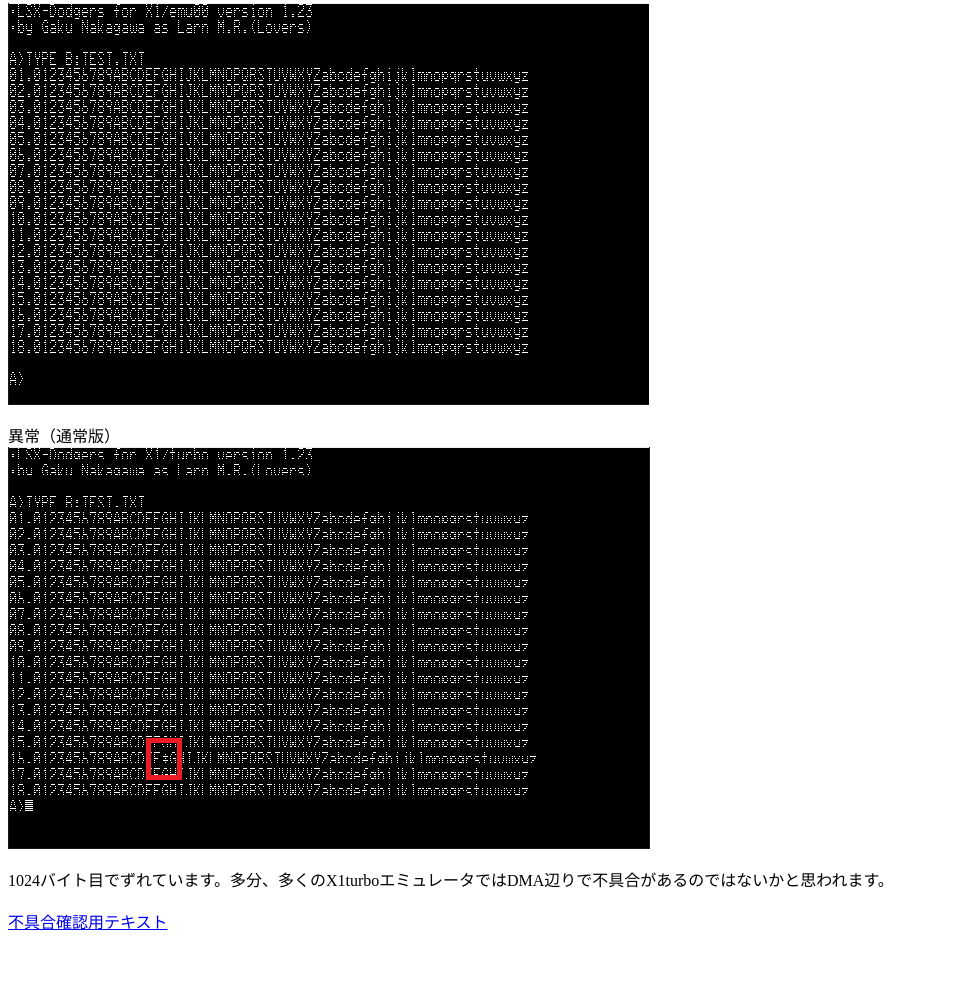
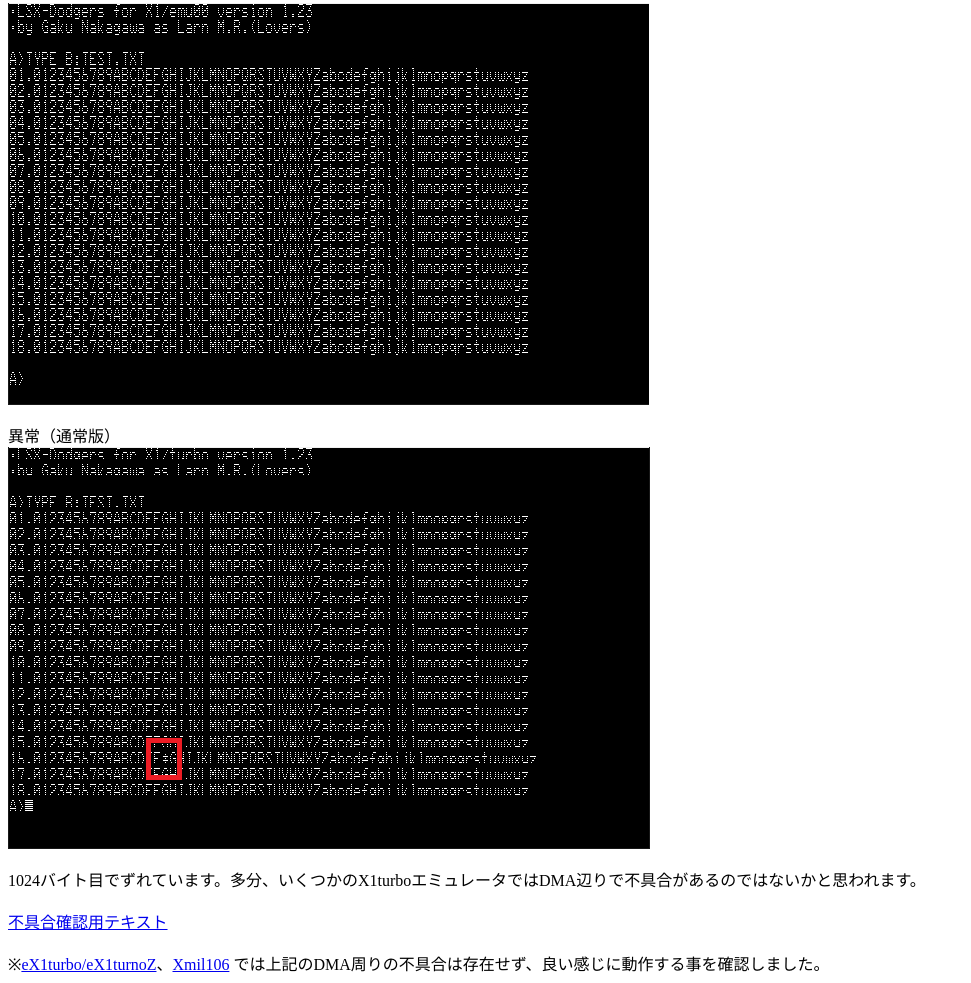
Before and after one commit to tablacus/LSX-Dodgers, a plain HTML site: page docs/index.html in a window 1280 px wide. Shown: the part 780-1763 px from the top of the page, without its empty margins (0-971 px from the left). Before the commit the page ends 1739 px from the top, so only its background shows below. Drawn offline with Linux system fonts and the light colour scheme.

Commit message:
Update index.html

```diff
--- a/docs/index.html
+++ b/docs/index.html
@@ -1,38 +1,39 @@
 <html>
   <head>
     <meta name="viewport" content="width=device-width">
-    <meta charset="UTF-8" />
+    <meta charset="UTF-8">
     <title>各種X1エミュレータ用LSX-Dodgers 起動ディスクイメージ</title>
   </head>
   <body>
     <h1>各種X1エミュレータ用LSX-Dodgers 起動ディスクイメージ</h1>
 
-    <a href="ldsys.zip">LSX-Dodgers 起動ディスクイメージ</a><br />
-    D88形式のLSX-Dodgersの起動ディスクイメージです。<br />
-    LSX-Dodgersと各種外部コマンドが入っています。<br />
-    (LSX-Dodgers for X1/turbo version 1.23)<br />
-    <br />
-    <a href="ldemsys.zip">LSX-Dodgers 起動ディスクイメージ(強制ノーマルX1版)</a><br />
-    上記の起動ディスクイメージでは各種X1turboエミュレータでは微妙に動作がおかしいので、X1/turboの判定を強制的にノーマルX1にしたもの。<br />
-    (LSX-Dodgers for X1/emu00 version 1.23)<br />
-    <img src="ld.png" />
-    <br clear="all" />
-    <br />
-    <a href="test.zip">不具合確認用ディスク</a><br />
-    D88形式の仮想ディスクイメージです。上記のLSX-Dodgersでのテストテキストファイルが入っています。<br />
-    ドライブ0にLSX-Dodgersの起動ディスク、ドライブ1に不具合確認用ディスクをセットして起動し、TYPE B:TEST.TXTを実行します。<br />
-    <br />
-    正常（ノンターボ版）<br />
-    <img src="1.png" style="max-width: 100%" />
-    <br clear="all" />
-    <br />
-    異常（通常版）<br />
-    <img src="2.png" style="max-width: 100%" />
-    <br clear="all" />
-    <br />
-    1024バイト目でずれています。多分、多くのX1turboエミュレータではDMA辺りで不具合があるのではないかと思われます。<br />
-    <br />
-    <a href="TEST.TXT">不具合確認用テキスト</a><br />
-    <br />
+    <a href="ldsys.zip">LSX-Dodgers 起動ディスクイメージ</a><br>
+    D88形式のLSX-Dodgersの起動ディスクイメージです。<br>
+    LSX-Dodgersと各種外部コマンドが入っています。<br>
+    (LSX-Dodgers for X1/turbo version 1.23)<br>
+    <br>
+    <a href="ldemsys.zip">LSX-Dodgers 起動ディスクイメージ(強制ノーマルX1版)</a><br>
+    上記の起動ディスクイメージでは各種X1turboエミュレータでは微妙に動作がおかしいので、X1/turboの判定を強制的にノーマルX1にしたもの。<br>
+    (LSX-Dodgers for X1/emu00 version 1.23)<br>
+    <img src="ld.png">
+    <br clear="all">
+    <br>
+    <a href="test.zip">不具合確認用ディスク</a><br>
+    D88形式の仮想ディスクイメージです。上記のLSX-Dodgersでのテストテキストファイルが入っています。<br>
+    ドライブ0にLSX-Dodgersの起動ディスク、ドライブ1に不具合確認用ディスクをセットして起動し、TYPE B:TEST.TXTを実行します。<br>
+    <br>
+    正常（ノンターボ版）<br>
+    <img src="1.png" style="max-width: 100%">
+    <br clear="all">
+    <br>
+    異常（通常版）<br>
+    <img src="2.png" style="max-width: 100%">
+    <br clear="all">
+    <br>
+    1024バイト目でずれています。多分、いくつかのX1turboエミュレータではDMA辺りで不具合があるのではないかと思われます。<br>
+    <br>
+    <a href="TEST.TXT">不具合確認用テキスト</a><br>
+    <br>
+    ※<a href="http://takeda-toshiya.my.coocan.jp/x1twin/index.html">eX1turbo/eX1turnoZ</a>、<a href="https://xmil106.web.fc2.com/toppage.html">Xmil106</a> では上記のDMA周りの不具合は存在せず、良い感じに動作する事を確認しました。
   </body>
 </html>
```
